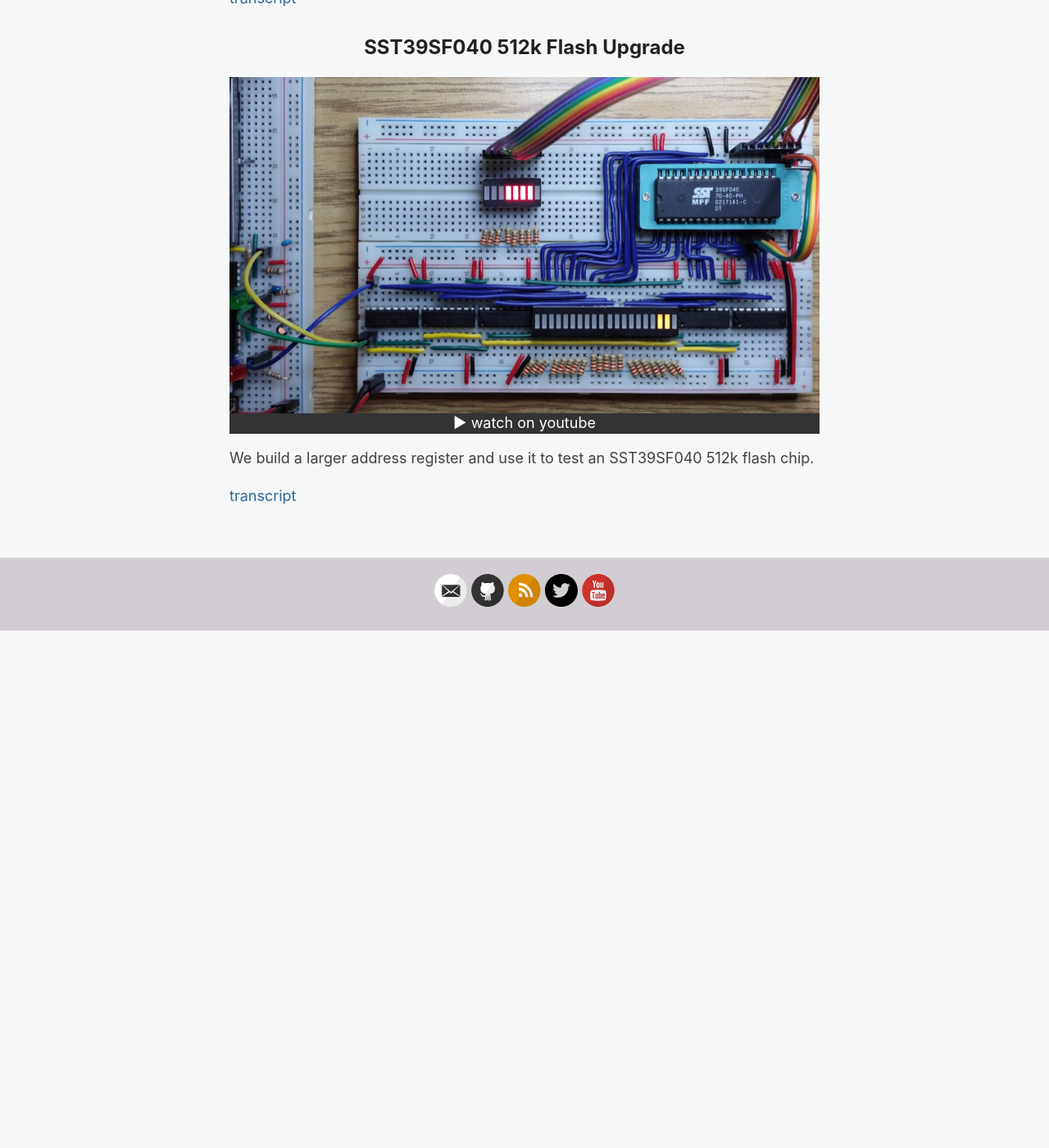
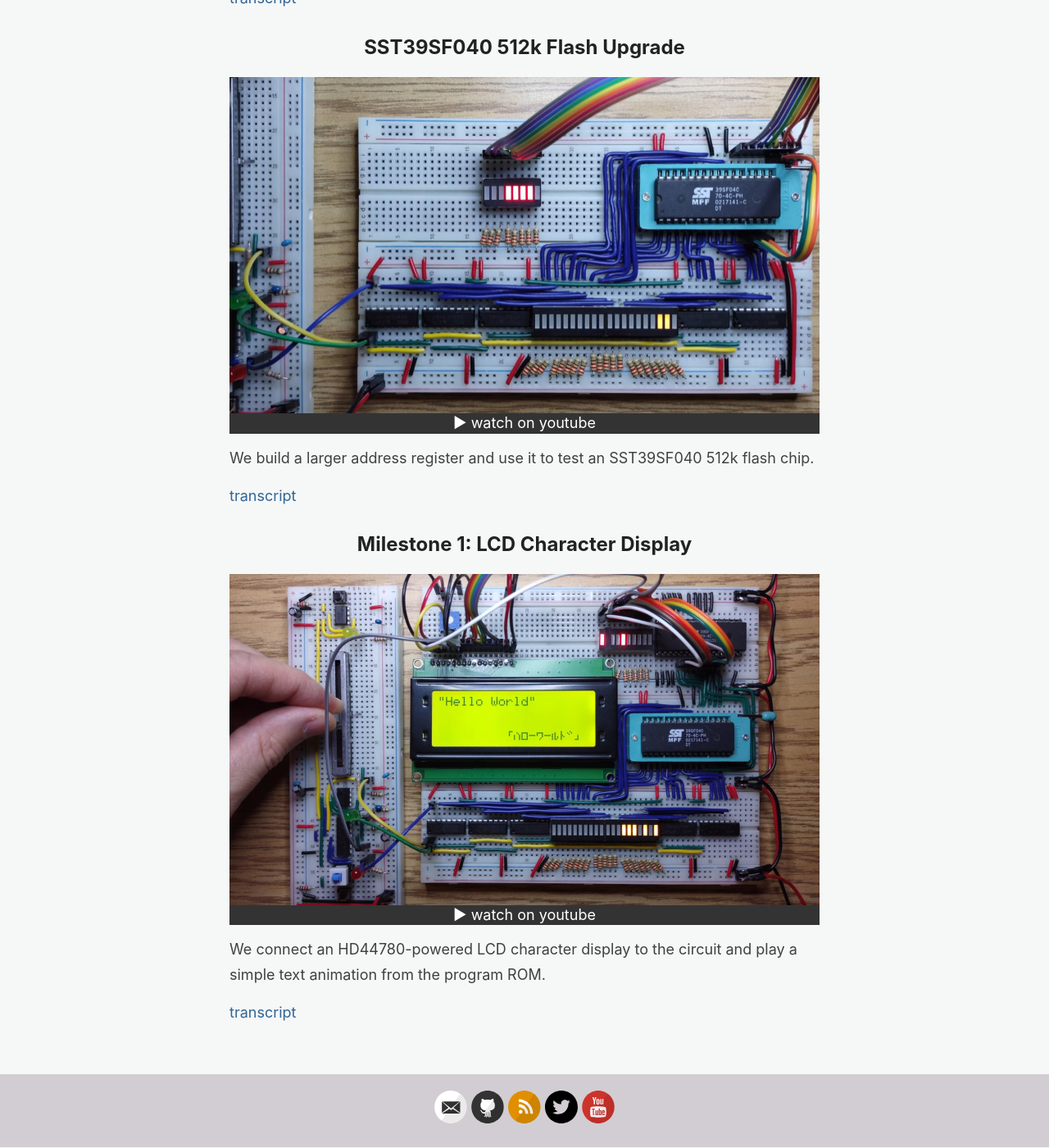
Before and after one commit to wardi/wardi.github.io, a Jekyll site: the page built from _pages/cpu.md, in a window 1280 px wide and 1400 px high, scrolled down 4553 px. Shown: the whole window at 82% size. Built offline with Jekyll 4.4.1, drawn with Linux system fonts in a browser that asks for light colours; before the commit the page ends 5323 px from its top, so only the background shows below that.

Commit message:
milestone 1

```diff
--- a/_pages/cpu.md
+++ b/_pages/cpu.md
@@ -84,3 +84,13 @@ We complete our clock module by adding a halt signal and test it with our addres
 We build a larger address register and use it to test an SST39SF040 512k flash chip.
 
 [transcript](/512k-flash/)
+
+## Milestone 1: LCD Character Display
+
+<a href="https://youtu.be/neW9uogt1gw" class="yt-screen">
+<img src="/images/milestone1.jpg" alt="LCD Character Display">
+</a>
+
+We connect an HD44780-powered LCD character display to the circuit and play a simple text animation from the program ROM.
+
+[transcript](/milestone-1/)
```
Also changed, not shown: _posts/2022-06-19-milestone-1.md (added, +70 -0 lines), images/milestone1.jpg (added).
